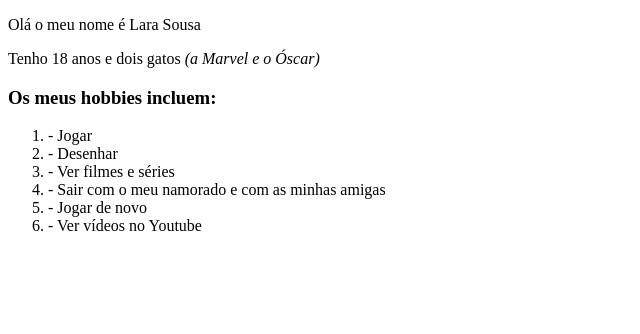
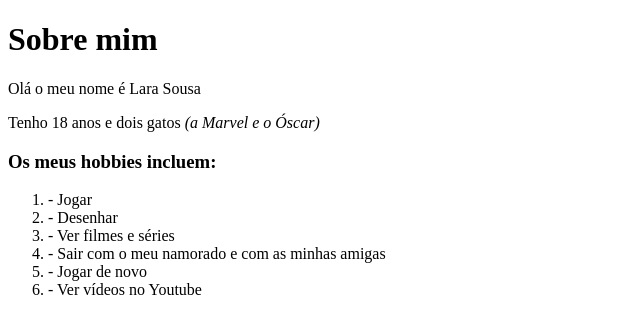
Before and after one commit to Lara-XD/Trabalho_Site, a plain HTML site: page index.html in a window 1280 px wide. Shown: the whole page, without its empty margins (0-640 px from the left). Drawn offline with Linux system fonts and the light colour scheme.

Commit message:
Update index.html
mm

```diff
--- a/index.html
+++ b/index.html
@@ -6,6 +6,7 @@
     <title>O meu Site</title>
 </head>
 <body>
+    <h1>Sobre mim</h1>
 <p>Olá o meu nome é Lara Sousa</p>
 <p>Tenho 18 anos e dois gatos <i>(a Marvel e o Óscar)</i></p>
 <h3>Os meus hobbies incluem:</h3>
```
